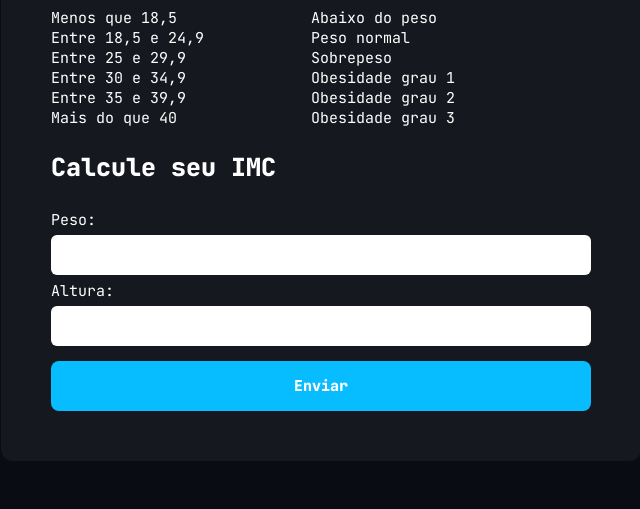
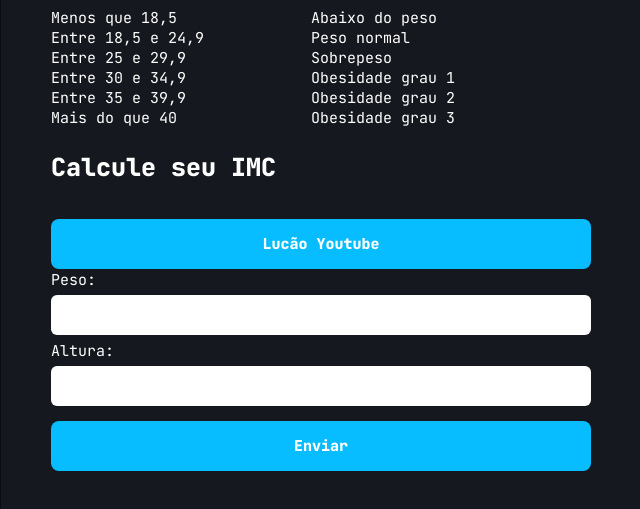
Before and after one commit to Raphael-Bnd/JavaScript, a plain HTML site: page EXERCISES/IMC-EXERCISE/index.html in a window 1280 px wide. Shown: the part 187-696 px from the top of the page, without its empty margins (319-959 px from the left). Drawn offline with Linux system fonts and the light colour scheme.

Commit message:
add a button to explain somethings my friend

```diff
--- a/EXERCISES/IMC-EXERCISE/index.html
+++ b/EXERCISES/IMC-EXERCISE/index.html
@@ -35,6 +35,7 @@
         </div>
       </div>
       <h3 class="text-second">Calcule seu IMC</h3>
+      <a href="https://www.youtube.com/@Lucao0oficial"><button>Lucão Youtube</button></a>
       <form action="" class="form">
         <div class="campo">
           <label for="input-test-1">Peso:</label>
```
